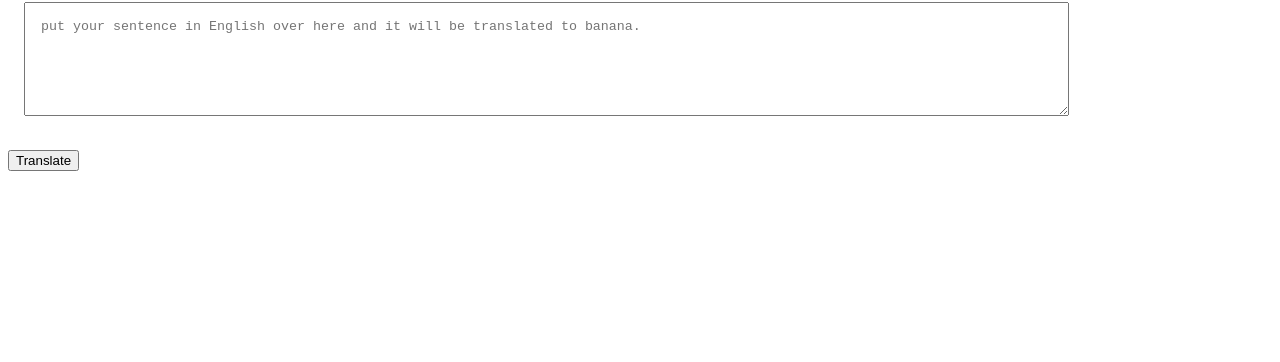
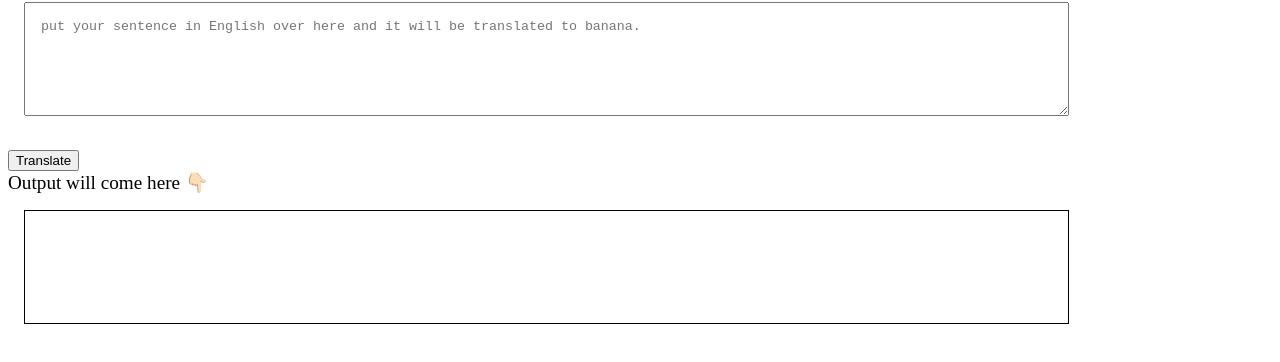
Before and after one commit to chandykozo/Lesson-4-Banana-Speech-, a plain HTML site: page index.html in a window 1280 px wide. Shown: the part 78-440 px from the top of the page. Drawn offline with Linux system fonts and the light colour scheme.

Commit message:
input output processing done

```diff
--- a/app.js
+++ b/app.js
@@ -1,7 +1,9 @@
 var btnTranslate = document.querySelector("#btn-translate");
 var txtInput = document.querySelector("#txt-input")
+var outputDiv = document.querySelector("#output")
 function clickHandler() {
     console.log("clicked");
     console.log(txtInput.value);
+    outputDiv.innerText ="Translated Text : \n"+ txtInput.value
 };
 btnTranslate.addEventListener("click", clickHandler)
--- a/index.html
+++ b/index.html
@@ -14,6 +14,15 @@
             margin: 1rem;
             padding: 1rem;
         }
+
+        #output{
+            border: 1px solid black;
+            width: 80%;
+            height: 10vh;
+            margin: 1rem;
+            padding: 1rem;
+
+        }
     </style>
 
 </head>
@@ -23,6 +32,8 @@
     <textarea id="txt-input" placeholder="put your sentence in English over here and it will be translated to banana."></textarea>
     <br>
     <button id="btn-translate">Translate</button>
+    <div style="font-size: larger;">Output will come here 👇🏻</div>
+    <div id="output"></div>
     <script src="app.js" type="text/javascript"></script>
 </body>
 
```
